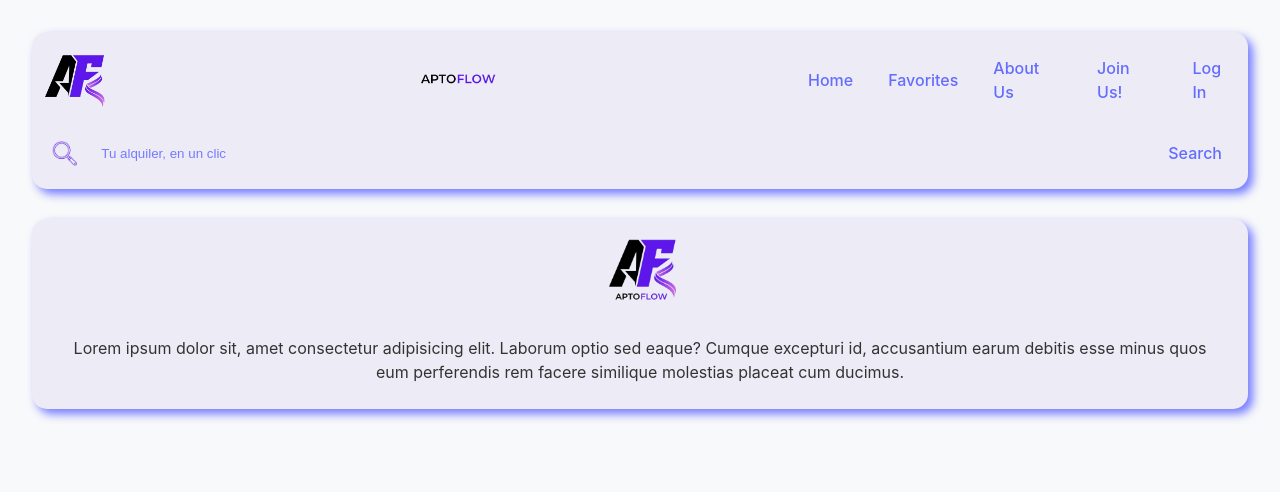
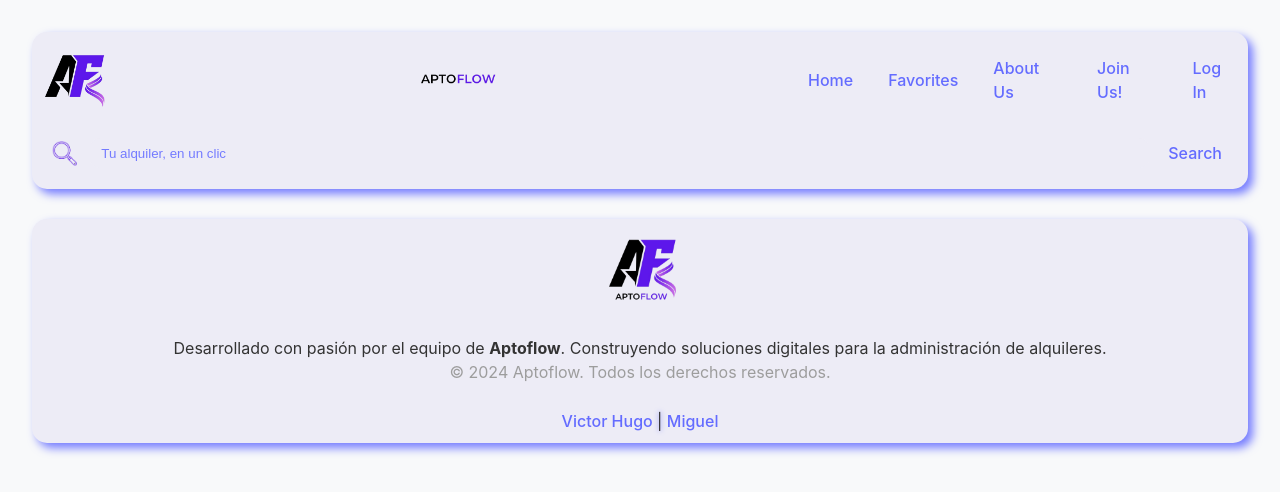
Before and after one commit to HelixGuardi/apartment-rentals-admin-react-app-MiniProyect, a React (Vite) app: page /Profile in a window 1280 px wide. Shown: the top 492 px of the page. Built offline with nearby package versions, Linux system fonts and the light colour scheme.

Commit message:
footer changes

```diff
--- a/src/App.css
+++ b/src/App.css
@@ -247,6 +247,15 @@ li {
   text-align: center;
 }
 
+#gitHub-footer-hr {
+  color:#333;
+  text-shadow: 0px 0px 5px #646cff;
+}
+
+#reserved-rights-text {
+  color: #9d9d9d;
+}
+
 @media (prefers-color-scheme: dark) {
   body {
       background-color: #333;
--- a/src/components/Footer.jsx
+++ b/src/components/Footer.jsx
@@ -1,20 +1,36 @@
-import Logo from "../assets/logo-sin-fondo.png"
+import Logo from "../assets/logo-sin-fondo.png";
 
 function Footer() {
-
-
   return (
     <footer className="footer-section">
       <button id="footer-logo">
-          <img src={Logo} alt="AF Logo" />
-        </button>
+        <img src={Logo} alt="AF Logo" />
+      </button>
       <div className="text-container">
         <p>
-          Lorem ipsum dolor sit, amet consectetur adipisicing elit. Laborum
-          optio sed eaque? Cumque excepturi id, accusantium earum debitis esse
-          minus quos eum perferendis rem facere similique molestias placeat cum
-          ducimus.
+          Desarrollado con pasión por el equipo de <strong>Aptoflow</strong>.
+          Construyendo soluciones digitales para la administración de
+          alquileres. <br></br>{" "}
+          <span id="reserved-rights-text">&copy; 2024 Aptoflow. Todos los derechos reservados.</span>
         </p>
+      </div>
+      <div>
+        <a
+          href="https://github.com/HelixGuardi"
+          target="_blank"
+          rel="noopener noreferrer"
+        >
+          Victor Hugo{" "}
+        </a>{" "}
+        <span id="gitHub-footer-hr"> | </span>
+        <a
+          href="https://github.com/MMARTID"
+          target="_blank"
+          rel="noopener noreferrer"
+        >
+          {" "}
+          Miguel
+        </a>
       </div>
     </footer>
   );
```
Also changed, not shown: src/assets/github-original-wordmark.512x508.png (added).
